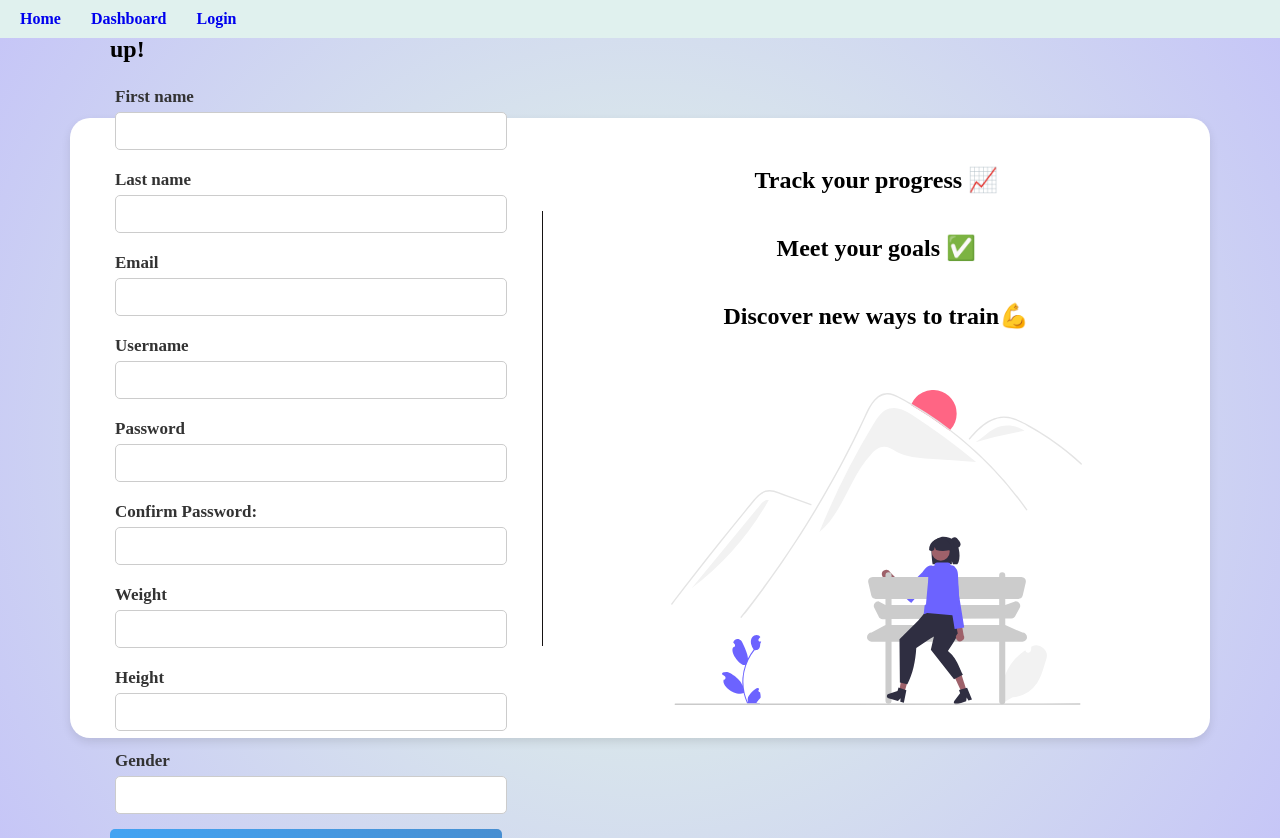
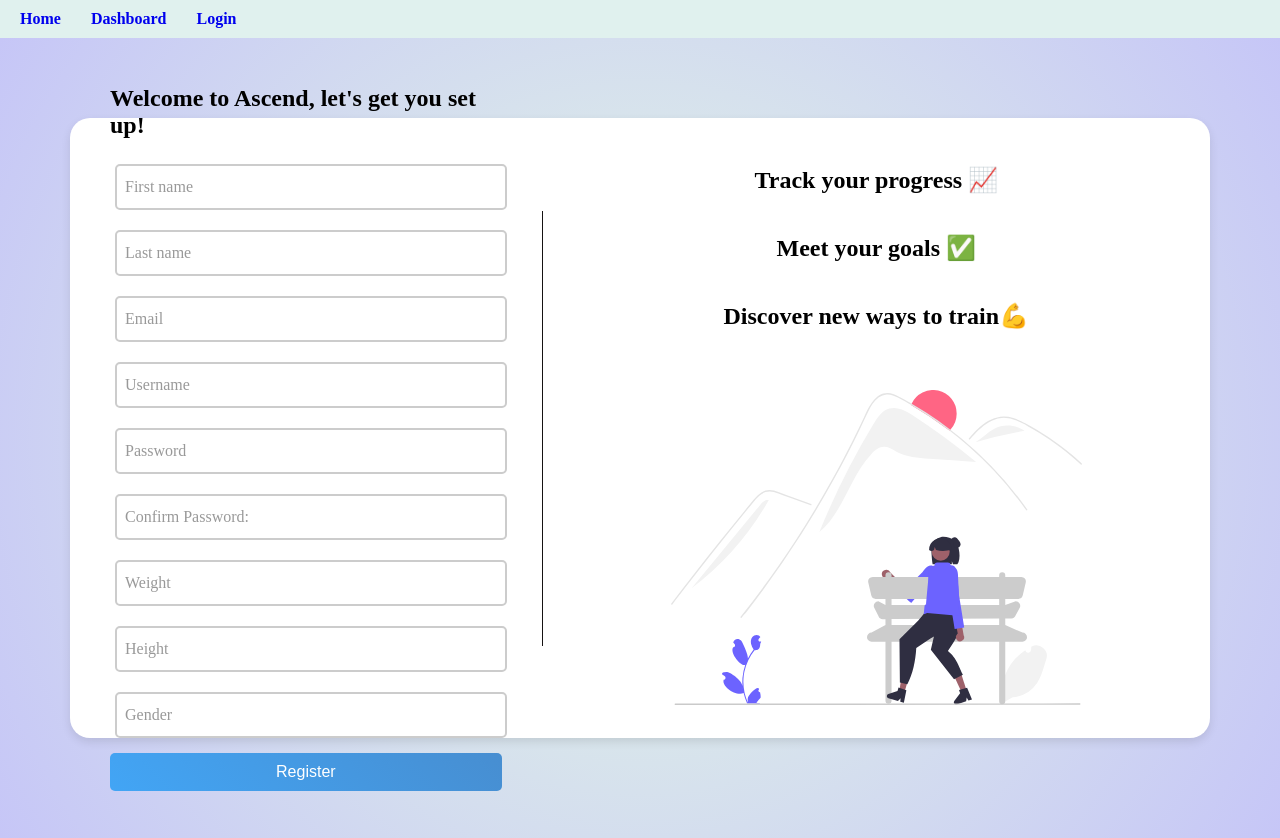
Before and after one commit to khody12/Ascend, a React (Create React App) app in the folder frontend/ascend/: page /register in a window 1280 px wide. Shown: the top 838 px of the page. Built offline with nearby package versions, Linux system fonts and the light colour scheme.

Commit message:
style changes to registration page

```diff
--- a/frontend/ascend/src/components/Profile.css
+++ b/frontend/ascend/src/components/Profile.css
@@ -22,12 +22,7 @@
 
 
 }
-.input-container label {
-    display:block;
-    margin-bottom:5px;
-    font-size:17px;
-    color:#333;
-}
+
 .input-container {
     margin-bottom:10px;
     width:100%;
@@ -42,6 +37,12 @@
     box-sizing:border-box;
     outline: none;
     transition: border-color 0.3s ease, box-shadow 0.3s ease;
+}
+.input-container label {
+    display:block;
+    margin-bottom:5px;
+    font-size:17px;
+    color:#333;
 }
 
 .input-container input:focus {
--- a/frontend/ascend/src/components/Profile.js
+++ b/frontend/ascend/src/components/Profile.js
@@ -88,50 +88,54 @@ function Profile() {
             {userProfile ? (
                 <form onSubmit={handleSubmit}>
                     <div class="input-container">
-                        <label>Username</label>
                         <input
                             type="text"
                             name="username"
+                            placeholder = " "
                             value={userProfile.username}
                             onChange={handleChange}
                             readOnly={!isEditing} // Toggle read-only
                         />
+                        <label>Username</label>
                     </div>
                     <div class="input-container">
-                        <label>First Name</label>
                         <input
                             type="text"
                             name="first_name"
+                            placeholder = " "
                             value={userProfile.first_name || ""} // Handle empty fields
                             onChange={handleChange}
                             readOnly={!isEditing}
                         />
+                        <label>First Name</label>
                     </div>
                     <div class="input-container">
-                        <label>Last Name</label>
                         <input
                             type="text"
                             name="last_name"
+                            placeholder = " "
                             value={userProfile.last_name || ""}
                             onChange={handleChange}
                             readOnly={!isEditing}
                         />
+                        <label>Last Name</label>
                     </div>
                     <div class="input-container">
-                        <label>Email</label>
                         <input
                             type="email"
                             name="email"
+                            placeholder = " "
                             value={userProfile.email || ""}
                             onChange={handleChange}
                             readOnly={!isEditing}
                         />
+                        <label>Email</label>
                     </div>
                     <div class="input-container">
-                        <label>Gender</label>
                         <select
                             id="gender-dropdown"
                             name="gender"
+
                             value={userProfile.gender || ""}
                             onChange={handleChange}
                             disabled={!isEditing}>
@@ -139,26 +143,30 @@ function Profile() {
                             <option value="Female">Female</option>
                             <option value="Other">Other</option>
                         </select>
+                        <label>Gender</label>
                     </div>
                     <div class="input-container">
-                        <label>Weight</label>
                         <input
                             type="text"
                             name="user_weight"
+                            placeholder = " "
                             value={userProfile.user_weight || ""}
                             onChange={handleChange}
                             readOnly={!isEditing}
                         />
+                        <label>Weight</label>
                     </div>
                     <div class="input-container">
-                        <label>Height</label>
+
                         <input
                             type="text"
                             name="user_height"
+                            placeholder = " "
                             value={userProfile.user_height || ""}
                             onChange={handleChange}
                             readOnly={!isEditing}
                         />
+                        <label>Height</label>
                     </div>
                     {isEditing ? (
                         <>
--- a/frontend/ascend/src/components/Registration.css
+++ b/frontend/ascend/src/components/Registration.css
@@ -63,29 +63,55 @@
 
 
 
-.input-container label {
-    display:block;
-    margin-bottom:5px;
-    font-size:14px;
-    color:#333;
+.input-registration-container label {
+    position: absolute;
+    top: 50%;
+    left: 10px; /* Align with input padding */
+    font-size: 16px;
+    color: #999;
+    pointer-events: none; /* Prevent interaction with the label */
+    transform: translateY(-50%); /* Vertically center inside the input */
+    transition: all 0.3s ease; /* Smooth transition for movement */
+    background: white; /* Optional: creates a seamless blend with the input border */
+    padding: 0 5px; /* Padding to visually separate the label */
 }
-.input-container {
+.input-registration-container {
     margin-bottom:10px;
     width:100%;
+    position:relative;
+
 }
 
-.input-container input {
+.input-registration-container input, .input-registration-container select {
     width: 100%;
-    padding: 10px;
-    font-size: 14px;
-    border: 1px solid #ccc;
+    padding: 12px 10px;
+    margin:5px;
+    font-size: 16px;
+    border: 2px solid #ccc;
     border-radius: 5px;
     box-sizing:border-box;
     outline: none;
     transition: border-color 0.3s ease, box-shadow 0.3s ease;
 }
 
-.input-container input:focus {
+.input-registration-container input:focus, .input-registration-container select:focus {
+    border-color: #007bff;
+    box-shadow: 0 0 5px rgba(0, 123, 255, 0.5);
+
+
+}
+
+
+.input-registration-container input:focus + label,
+.input-registration-container input:not(:placeholder-shown) + label,
+.input-registration-container select:focus + label,
+.input-registration-container select:not([value=""]) + label {
+    top: -2px;
+    font-size: 16px;
+    color: #007bff;
+}
+
+.input-registration-container input:focus {
     border-color: #007bff; /* Changes border color on focus */
     box-shadow: 0 0 5px rgba(0, 123, 255, 0.5); /* Adds a glow effect */
 }
--- a/frontend/ascend/src/components/Registration.js
+++ b/frontend/ascend/src/components/Registration.js
@@ -79,86 +79,95 @@ const Registration = () => {
                 <div id="registration-form-container">
                     <h2>Welcome to Ascend, let's get you set up!</h2>
                     <form onSubmit={handleSubmit}>
-                        <div class="input-container">
-                            <label>First name</label>
+                        <div class="input-registration-container">
                             <input
                                 type="text"
                                 value={first_name}
                                 onChange={(e) => setFirstname(e.target.value)}
                                 required
+                                placeholder = " "
                             />
+                            <label>First name</label>
                         </div>
-                        <div class="input-container">
-                            <label>Last name</label>
+                        <div class="input-registration-container">
                             <input
                                 type="text"
                                 value={last_name}
                                 onChange={(e) => setLastname(e.target.value)}
                                 required
+                                placeholder = " "
                             />
+                            <label>Last name</label>
                         </div>
-                        <div class="input-container">
-                            <label>Email</label>
+                        <div class="input-registration-container">
                             <input
                                 type="text"
                                 value={email}
                                 onChange={(e) => setEmail(e.target.value)}
                                 required
+                                placeholder = " "
                             />
+                            <label>Email</label>
                         </div>
-                        <div class="input-container">
-                            <label>Username</label>
+                        <div class="input-registration-container">
                             <input
                                 type="text"
                                 value={username}
                                 onChange={(e) => setUsername(e.target.value)}
                                 required
+                                placeholder = " "
                             />
+                            <label>Username</label>
                         </div>
-                        <div class="input-container">
-                            <label>Password</label>
+                        <div class="input-registration-container">
                             <input
                                 type="password"
                                 value={password}
                                 onChange={(e) => setPassword(e.target.value)}
                                 required
+                                placeholder = " "
                             />
+                            <label>Password</label>
                         </div>
-                        <div class="input-container">
-                            <label>Confirm Password:</label>
+                        <div class="input-registration-container">
                             <input
                                 type="password"
                                 value={confirm_password}
                                 onChange={(e) => setConfirmPassword(e.target.value)}
                                 required
+                                placeholder = " "
                             />
+                            <label>Confirm Password:</label>
                         </div>
-                        <div class="input-container">
-                            <label>Weight</label>
+                        <div class="input-registration-container">
                             <input
                                 type="number"
                                 value={user_weight}
                                 onChange={(e) => setUserWeight(Number(e.target.value))}
                                 required
+                                placeholder = " "
                             />
+                            <label>Weight</label>
                         </div>
-                        <div class="input-container">
-                            <label>Height</label>
+                        <div class="input-registration-container">
                             <input
                                 type="number"
                                 value={user_height}
                                 onChange={(e) => setUserHeight(Number(e.target.value))}
                                 required
+                                placeholder = " "
                             />
+                            <label>Height</label>
                         </div>
-                        <div class="input-container">
-                            <label>Gender</label>
+                        <div class="input-registration-container">
                             <input
                                 type="text"
                                 value={user_gender}
                                 onChange={(e) => setUserGender(e.target.value)}
                                 required
+                                placeholder = " "
                             />
+                            <label>Gender</label>
                         </div>
                         <button type="submit">Register</button>
                         </form>
```
